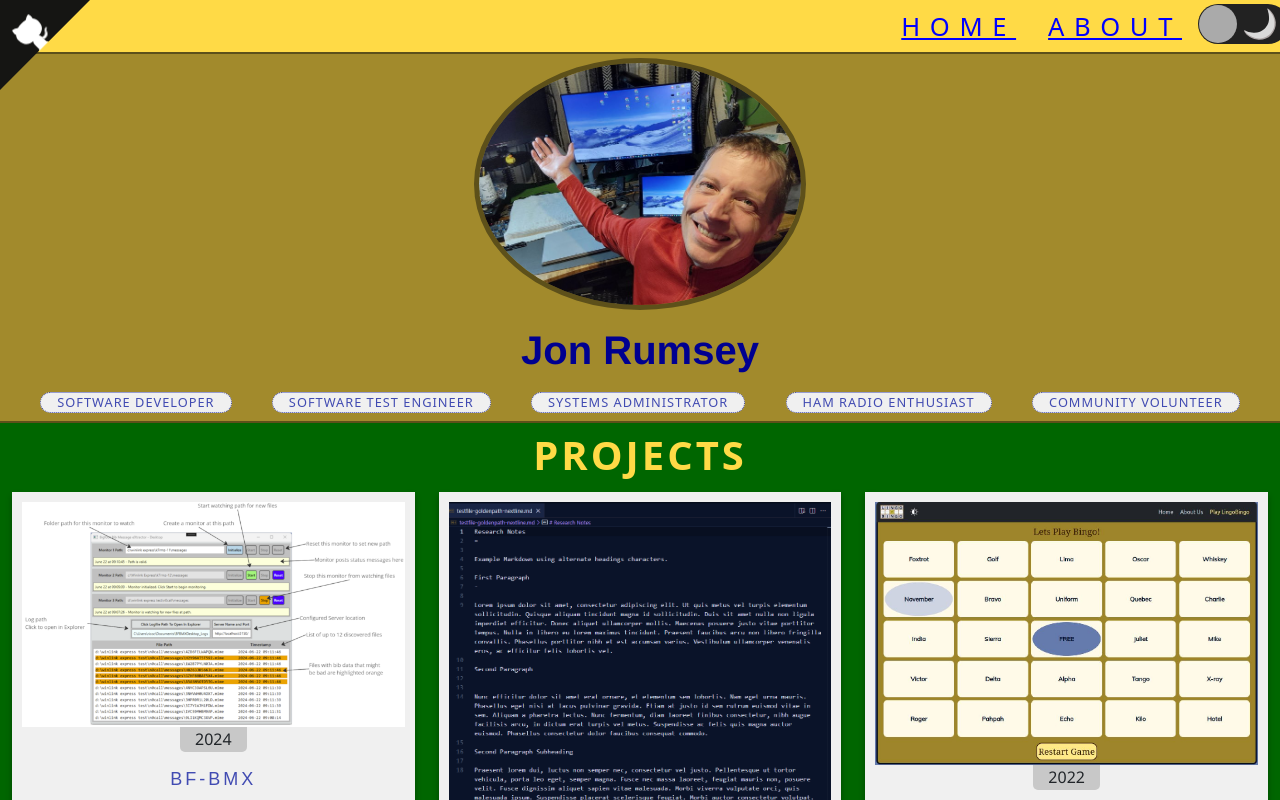
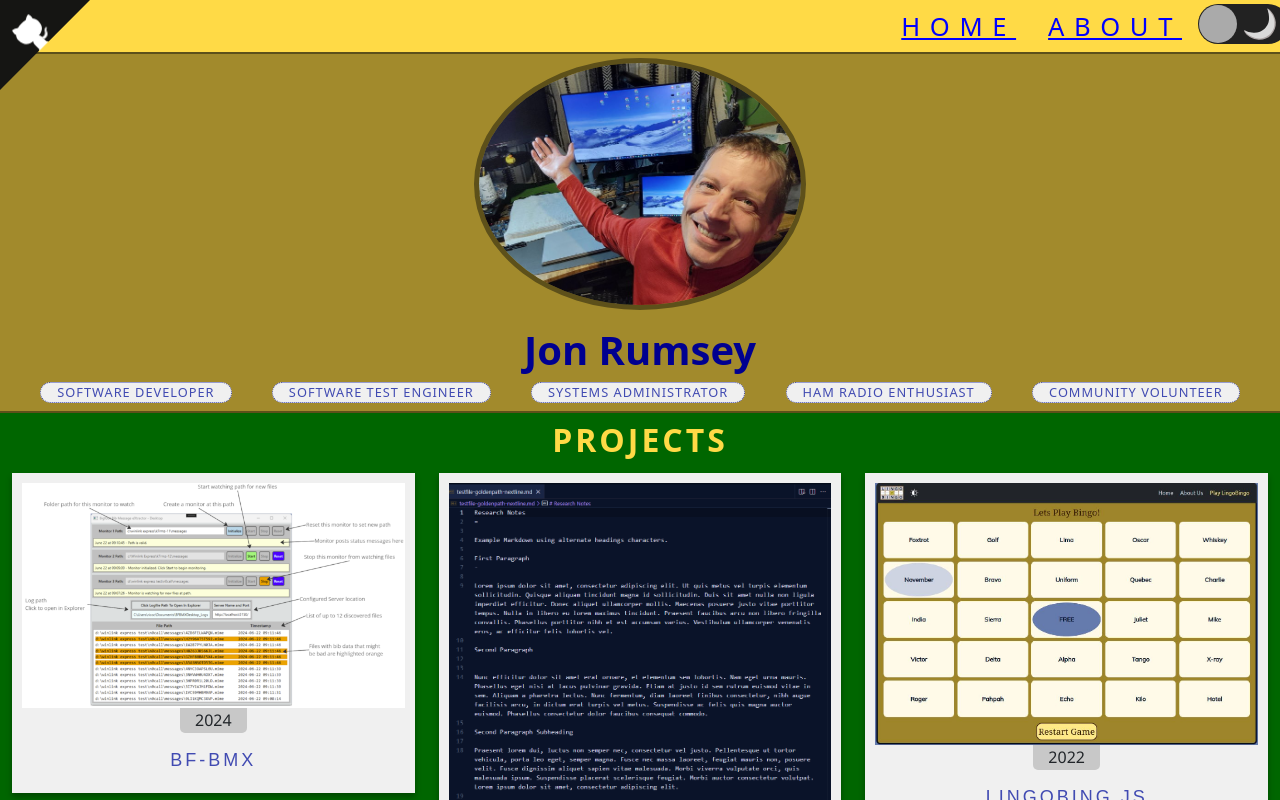
Before and after one commit to nojronatron/portfolio, a React (Vite) app: page / in a window 1280 px wide. Shown: the top 800 px of the page. Built offline with nearby package versions, Linux system fonts and the light colour scheme.

Commit message:
change H1 classes: about, header

```diff
--- a/src/App.scss
+++ b/src/App.scss
@@ -103,8 +103,8 @@ header h1 {
   text-align: center;
   font-weight: 600 !important;
   color: var(--jrcolor-darkblue2);
-  font-family: 'Franklin Gothic Medium', 'Arial Narrow', Arial, sans-serif;
-  margin: 0 auto 18px auto;
+  // font-family: 'Franklin Gothic Medium', 'Arial Narrow', Arial, sans-serif;
+  // margin: 0 auto 18px auto;
   width: 100%;
 }
 
@@ -135,7 +135,8 @@ header h1 {
 
 #about h1 {
   padding-top: 1em;
-  font: 18px/24px 'opensans-bold', sans-serif;
+  // font: 18px/24px 'opensans-bold', sans-serif;
+  font-size: 2rem;
   text-transform: uppercase;
   letter-spacing: 3px;
   color: var(--jrcolor-black);
@@ -205,10 +206,6 @@ header h1 {
 
 #resume {
   background: var(--resume-background);
-}
-
-.section-title {
-  color: var(--sectiontitle-textcolor);
 }
 
 .experience-badge {
@@ -316,6 +313,7 @@ section {
 
 .section-title {
   color: var(--sectiontitle-textcolor);
+  font-size: 2rem;
   font-weight: 700;
   padding-top: 8px;
   padding-bottom: 5px;
```
